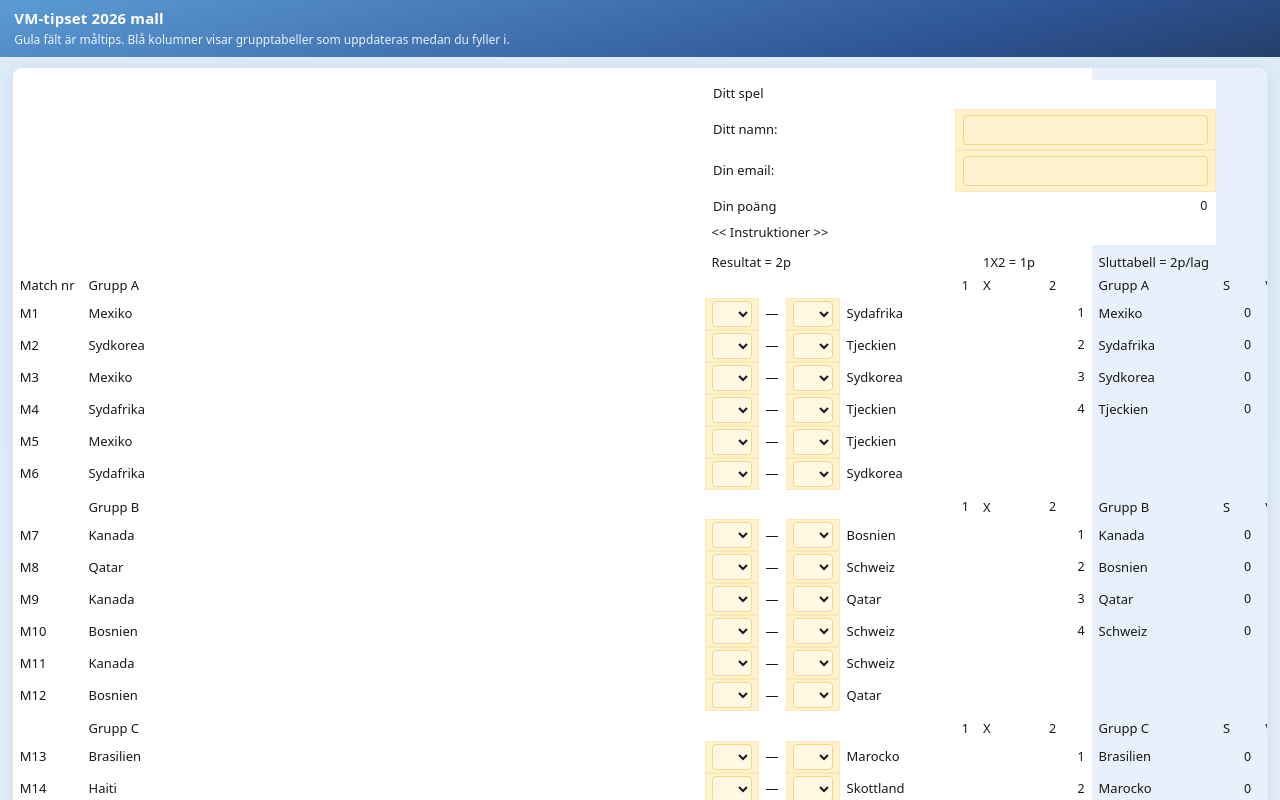
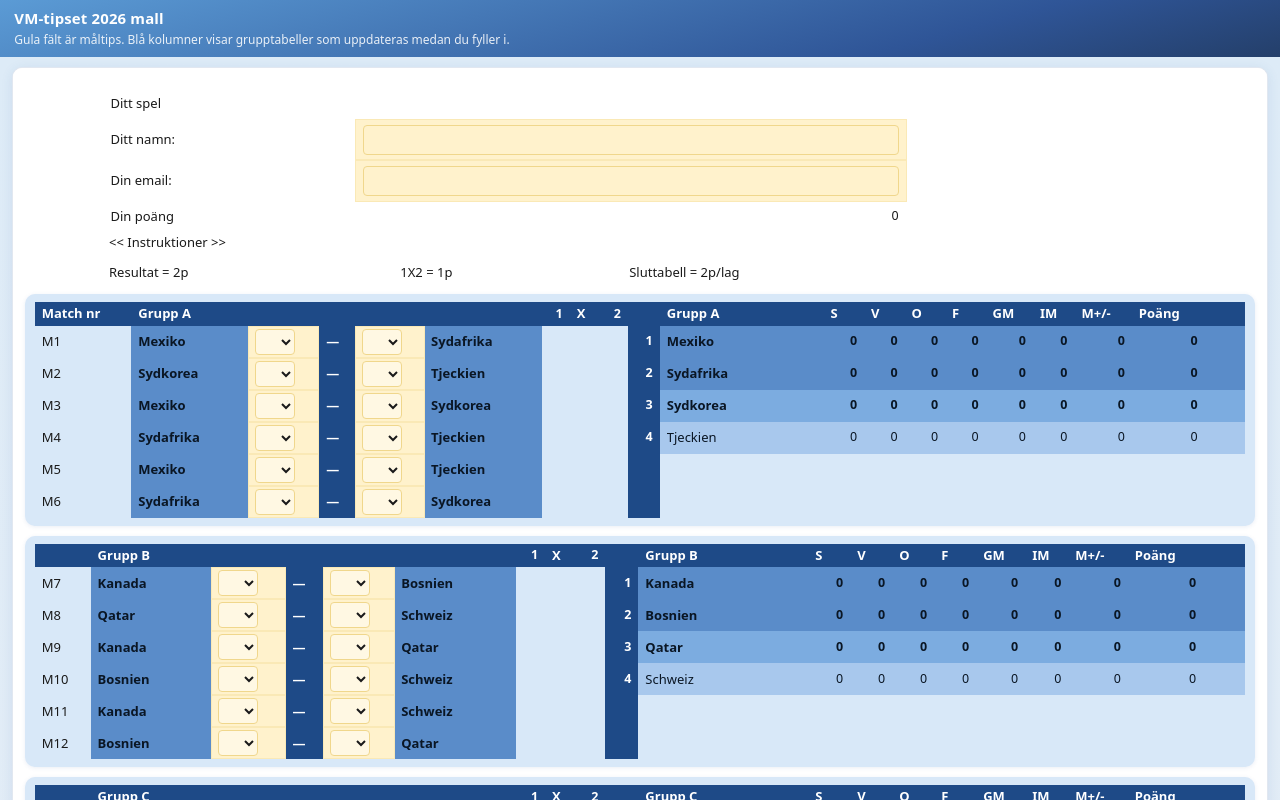
Before and after one commit to estomagordo/vmtipset, a React (Vite) app in the folder frontend/: page / in a window 1280 px wide. Shown: the top 800 px of the page. Built offline with nearby package versions, Linux system fonts and the light colour scheme.

Commit message:
UI getting there a bit more

```diff
--- a/frontend/src/components/SpreadsheetView.tsx
+++ b/frontend/src/components/SpreadsheetView.tsx
@@ -7,15 +7,22 @@ import {
   resolveStandingsCellAtAddress,
   type StandingRow,
 } from '../lib/groupStandings';
-import { GROUP_STAGE_BLOCKS } from '../config/groupStageBlocks';
+import {
+  GROUP_STAGE_BLOCKS,
+  GROUP_STAGE_BLOCK_DATA_ROWS,
+  GROUP_STAGE_FIRST_HEADER_GRID_INDEX,
+  GROUP_STAGE_ROW_STRIDE,
+  groupStageFooterStartGridIndex,
+} from '../config/groupStageBlocks';
 import {
   getScoreSelectValue,
   isScoreDigitListValidation,
   SCORE_OPTION_VALUES,
 } from '../lib/scoreCells';
-import { lettersToColIndex } from '../lib/excelAddress';
 import { translateWorkbookString } from '../i18n/workbookStrings';
 import { isMetaFreeTextCell } from '../lib/metaTextFields';
+import { classifyGroupGridCell, GROUP_TABLE_COL_CLASSES } from '../lib/groupGridStyle';
+import { lettersToColIndex } from '../lib/excelAddress';
 
 export type SpreadsheetViewProps = {
   title: string;
@@ -25,13 +32,17 @@ export type SpreadsheetViewProps = {
   cellByAddress: Map<string, WorkbookCell>;
 };
 
-/** 1-based inclusive column range K–S (standings block in the mall). */
-const STANDINGS_COL_START = lettersToColIndex('K');
-const STANDINGS_COL_END = lettersToColIndex('S');
-
 function normalizeCellAddress(address: string): string {
   return address.trim().toUpperCase().replace(/\$/g, '');
 }
+
+const GROUP_COLGROUP = (
+  <colgroup>
+    {GROUP_TABLE_COL_CLASSES.map((cls, i) => (
+      <col key={i} className={cls} />
+    ))}
+  </colgroup>
+);
 
 type CellBodyProps = {
   address: string;
@@ -172,70 +183,75 @@ function CellBody({
   return null;
 }
 
-export function SpreadsheetView({ title, grid, rowCount, colCount, cellByAddress }: SpreadsheetViewProps) {
-  const { t } = useTranslation('app');
-  const [scoreDrafts, setScoreDrafts] = useState<Record<string, string>>({});
-  const [metaDrafts, setMetaDrafts] = useState<Record<string, string>>({});
+const COL_B = lettersToColIndex('B');
+const COL_E = lettersToColIndex('E');
+const COL_F = lettersToColIndex('F');
+const COL_K = lettersToColIndex('K');
 
-  const onScoreDraft = useCallback((address: string, value: string) => {
-    setScoreDrafts((d) => ({ ...d, [address]: value }));
-  }, []);
+type GroupRowCtx = { blockHeaderExcelRow: number; rowInBlock: number };
 
-  const onMetaDraft = useCallback((normalizedAddress: string, value: string) => {
-    setMetaDrafts((d) => ({ ...d, [normalizedAddress]: value }));
-  }, []);
+type SheetRowProps = {
+  row: GridCell[];
+  rowIndex0: number;
+  groupCtx: GroupRowCtx | null;
+  scoreDrafts: Record<string, string>;
+  metaDrafts: Record<string, string>;
+  onMetaDraft: (normalizedAddress: string, value: string) => void;
+  onScoreDraft: (address: string, value: string) => void;
+  standingTables: Map<string, StandingRow[] | null>;
+};
 
-  const standingTables = useMemo(
-    () => computeGroupStandings(cellByAddress, scoreDrafts),
-    [cellByAddress, scoreDrafts],
-  );
+function SheetRow({
+  row,
+  rowIndex0,
+  groupCtx,
+  scoreDrafts,
+  metaDrafts,
+  onMetaDraft,
+  onScoreDraft,
+  standingTables,
+}: SheetRowProps) {
+  const excelRow = rowIndex0 + 1;
+  const isMetaBlockRow = excelRow < 10;
 
   return (
-    <div className="tipset-shell">
-      <header className="tipset-header">
-        <h1 className="tipset-title">{title}</h1>
-        <p className="tipset-sub">{t('spreadsheet.subtitle')}</p>
-      </header>
-
-      <div className="tipset-scroll">
-        <div className="tipset-table-wrap">
-          <table
-            className="tipset-table"
-            role="grid"
-            aria-label={title}
-            aria-rowcount={rowCount}
-            aria-colcount={colCount}
-          >
-            <tbody>
-              {grid.map((row, rowIndex) => {
-                const excelRow = rowIndex + 1;
-                const isMetaBlockRow = excelRow < 10;
-                return (
-                  <tr
-                    key={rowIndex}
-                    aria-rowindex={excelRow}
-                    className={isMetaBlockRow ? 'tipset-row--meta' : undefined}
-                  >
+    <tr aria-rowindex={excelRow} className={isMetaBlockRow ? 'tipset-row--meta' : undefined}>
       {row.map((cell: GridCell, columnIndex) => {
         if (cell.kind === 'skip') return null;
         const entry = cell.entry;
         const gridCol = columnIndex + 1;
         const addrNorm = normalizeCellAddress(cell.address);
         const isMetaTextField = isMetaFreeTextCell(addrNorm);
-                      const isStandingsColumn =
-                        gridCol >= STANDINGS_COL_START && gridCol <= STANDINGS_COL_END;
         const hasListValidation = entry?.validation?.type === 'list';
         const isFormula = entry?.kind === 'formula';
+
+        const groupMods =
+          groupCtx == null
+            ? []
+            : classifyGroupGridCell(gridCol, excelRow, groupCtx.blockHeaderExcelRow, groupCtx.rowInBlock);
+
+        const isPredTeamCol = Boolean(
+          groupCtx && groupCtx.rowInBlock >= 1 && (gridCol === COL_B || gridCol === COL_F),
+        );
+        const isStatNameCol = Boolean(groupCtx && gridCol === COL_K && groupCtx.rowInBlock >= 1);
+        const awayScorePad = Boolean(groupCtx && gridCol === COL_E);
+        const afterAwayScore = Boolean(groupCtx && gridCol === COL_F);
+
         const className = [
           'tipset-cell',
+          ...groupMods,
           entry?.kind === 'number' || (isFormula && typeof entry?.cached_value === 'number')
             ? 'tipset-align-right'
             : 'tipset-align-left',
-                        isStandingsColumn ? 'tipset-cell--standings' : '',
           hasListValidation || isMetaTextField ? 'tipset-cell--input' : '',
+          isPredTeamCol ? 'tipset-cell--pred-team' : '',
+          isStatNameCol ? 'tipset-cell--stat-name' : '',
+          awayScorePad ? 'tipset-cell--away-score-pad' : '',
+          afterAwayScore ? 'tipset-cell--after-away-score' : '',
         ]
           .filter(Boolean)
           .join(' ');
+
         return (
           <td
             key={cell.address}
@@ -259,9 +275,112 @@ export function SpreadsheetView({ title, grid, rowCount, colCount, cellByAddress
       })}
     </tr>
   );
-              })}
+}
+
+export function SpreadsheetView({ title, grid, rowCount, colCount, cellByAddress }: SpreadsheetViewProps) {
+  const { t } = useTranslation('app');
+  const [scoreDrafts, setScoreDrafts] = useState<Record<string, string>>({});
+  const [metaDrafts, setMetaDrafts] = useState<Record<string, string>>({});
+
+  const onScoreDraft = useCallback((address: string, value: string) => {
+    setScoreDrafts((d) => ({ ...d, [address]: value }));
+  }, []);
+
+  const onMetaDraft = useCallback((normalizedAddress: string, value: string) => {
+    setMetaDrafts((d) => ({ ...d, [normalizedAddress]: value }));
+  }, []);
+
+  const standingTables = useMemo(
+    () => computeGroupStandings(cellByAddress, scoreDrafts),
+    [cellByAddress, scoreDrafts],
+  );
+
+  const preambleRows = grid.slice(0, GROUP_STAGE_FIRST_HEADER_GRID_INDEX);
+  const footerStart = groupStageFooterStartGridIndex();
+  const footerRows = footerStart < grid.length ? grid.slice(footerStart) : [];
+
+  const sharedRowProps = {
+    scoreDrafts,
+    metaDrafts,
+    onMetaDraft,
+    onScoreDraft,
+    standingTables,
+  };
+
+  return (
+    <div className="tipset-shell">
+      <header className="tipset-header">
+        <h1 className="tipset-title">{title}</h1>
+        <p className="tipset-sub">{t('spreadsheet.subtitle')}</p>
+      </header>
+
+      <div className="tipset-scroll">
+        <div className="tipset-table-wrap">
+          <div className="tipset-stack">
+            <table
+              className="tipset-table tipset-table--plain"
+              role="grid"
+              aria-label={title}
+              aria-rowcount={rowCount}
+              aria-colcount={colCount}
+            >
+              <tbody>
+                {preambleRows.map((row, i) => (
+                  <SheetRow
+                    key={i}
+                    row={row}
+                    rowIndex0={i}
+                    groupCtx={null}
+                    {...sharedRowProps}
+                  />
+                ))}
               </tbody>
             </table>
+
+            {GROUP_STAGE_BLOCKS.map((block, gIdx) => {
+              const from = GROUP_STAGE_FIRST_HEADER_GRID_INDEX + gIdx * GROUP_STAGE_ROW_STRIDE;
+              const blockRows = grid.slice(from, from + GROUP_STAGE_BLOCK_DATA_ROWS);
+              const blockHeaderExcelRow = block.startRow - 1;
+              return (
+                <section
+                  key={block.id}
+                  className="tipset-group-card"
+                  aria-label={block.id}
+                >
+                  <table className="tipset-table" role="grid">
+                    {GROUP_COLGROUP}
+                    <tbody>
+                      {blockRows.map((row, i) => (
+                        <SheetRow
+                          key={from + i}
+                          row={row}
+                          rowIndex0={from + i}
+                          groupCtx={{ blockHeaderExcelRow, rowInBlock: i }}
+                          {...sharedRowProps}
+                        />
+                      ))}
+                    </tbody>
+                  </table>
+                </section>
+              );
+            })}
+
+            {footerRows.length > 0 && (
+              <table className="tipset-table tipset-table--plain tipset-footer-table" role="grid">
+                <tbody>
+                  {footerRows.map((row, i) => (
+                    <SheetRow
+                      key={footerStart + i}
+                      row={row}
+                      rowIndex0={footerStart + i}
+                      groupCtx={null}
+                      {...sharedRowProps}
+                    />
+                  ))}
+                </tbody>
+              </table>
+            )}
+          </div>
         </div>
       </div>
     </div>
--- a/frontend/src/index.css
+++ b/frontend/src/index.css
@@ -12,6 +12,14 @@
   --tipset-text: #1a1a1a;
   --tipset-text-muted: #4a5568;
   --tipset-focus: #2f5597;
+
+  /* Group-stage cards — tier fills must read clearly on the card tint */
+  --tipset-group-card-bg: #d8e8f8;
+  --tipset-group-header-bg: #1e4a87;
+  --tipset-group-header-fg: #ffffff;
+  --tipset-group-t2-bg: #5a8cc9;
+  --tipset-group-t3-bg: #7cace0;
+  --tipset-group-t4-bg: #a8c8ed;
 
   --tipset-font: system-ui, -apple-system, 'Segoe UI', Roboto, 'Helvetica Neue', Arial, sans-serif;
 }
@@ -100,6 +108,14 @@ body {
   box-shadow: 0 2px 12px rgba(47, 85, 151, 0.1);
   border: 1px solid rgba(47, 85, 151, 0.14);
   overflow-x: auto;
+  padding: 0;
+}
+
+.tipset-stack {
+  display: flex;
+  flex-direction: column;
+  gap: 10px;
+  padding: 10px 12px 14px;
 }
 
 .tipset-table {
@@ -109,6 +125,138 @@ body {
   width: auto;
   background: var(--tipset-surface);
   margin: 0;
+}
+
+.tipset-table--plain {
+  width: 100%;
+}
+
+.tipset-footer-table {
+  margin-top: 2px;
+}
+
+.tipset-group-card {
+  background: var(--tipset-group-card-bg);
+  border-radius: 10px;
+  padding: 8px 10px;
+  box-shadow: 0 1px 4px rgba(45, 90, 160, 0.1);
+}
+
+.tipset-group-card .tipset-table {
+  width: 100%;
+  table-layout: auto;
+  border-collapse: collapse;
+  background: transparent;
+}
+
+/* Default cell in card: show card tint; tier / header classes override below. */
+.tipset-group-card .tipset-cell {
+  background: transparent;
+}
+
+.tipset-group-card .tipset-cell--input {
+  background: var(--tipset-input-bg);
+  box-shadow: inset 0 0 0 1px rgba(240, 215, 140, 0.35);
+}
+
+.tipset-col--match {
+  width: 2.75rem;
+}
+/* Home / away names in prediction row — keep narrow; text ellipsizes */
+.tipset-col--pred-team {
+  width: 6.75rem;
+  max-width: 7.5rem;
+}
+.tipset-col--score {
+  width: 2.5rem;
+}
+.tipset-col--sep {
+  width: 1.1rem;
+}
+.tipset-col--x {
+  width: 1.5rem;
+}
+.tipset-col--idx {
+  width: 1.85rem;
+}
+/* Standings: team column needs more room than numeric cols */
+.tipset-col--stat-team {
+  width: 9.5rem;
+  min-width: 8rem;
+}
+.tipset-col--stat {
+  width: 2.35rem;
+  min-width: 2rem;
+}
+
+.tipset-group-card .tipset-cell--pred-team {
+  max-width: 7.5rem;
+  padding-right: 0.2rem;
+}
+
+.tipset-group-card .tipset-cell--pred-team .tipset-cell-text {
+  overflow: hidden;
+  text-overflow: ellipsis;
+}
+
+/* Space between away goals (E) and away team (F) */
+.tipset-group-card .tipset-cell--away-score-pad {
+  padding-right: 0.45rem;
+}
+
+/* Gap between away score (E) and away team (F) */
+.tipset-group-card .tipset-cell--after-away-score {
+  padding-left: 0.45rem;
+}
+
+.tipset-group-card .tipset-cell--stat-name {
+  min-width: 8rem;
+  padding-right: 0.35rem;
+}
+
+.tipset-group-card .tipset-cell--stat-name .tipset-cell-text {
+  overflow: hidden;
+  text-overflow: ellipsis;
+}
+
+.tipset-group-card .tipset-cell--grp-h {
+  max-width: none;
+}
+
+/* Must beat .tipset-group-card .tipset-cell and .tipset-cell defaults (same specificity, order + intent). */
+.tipset-group-card .tipset-cell--grp-h,
+.tipset-group-card .tipset-cell--grp-dj {
+  background: var(--tipset-group-header-bg);
+  color: var(--tipset-group-header-fg);
+  font-weight: 650;
+}
+
+.tipset-group-card .tipset-cell--grp-dj {
+  font-weight: 600;
+}
+
+.tipset-group-card .tipset-cell--grp-t2 {
+  background: var(--tipset-group-t2-bg);
+  color: #0a1624;
+  font-weight: 600;
+}
+
+.tipset-group-card .tipset-cell--grp-t3 {
+  background: var(--tipset-group-t3-bg);
+  color: #0a1624;
+  font-weight: 550;
+}
+
+.tipset-group-card .tipset-cell--grp-t4 {
+  background: var(--tipset-group-t4-bg);
+  color: #0a1624;
+}
+
+.tipset-group-card .tipset-cell--grp-h .tipset-cell-text,
+.tipset-group-card .tipset-cell--grp-h .tipset-cell-num,
+.tipset-group-card .tipset-cell--grp-dj .tipset-cell-text,
+.tipset-group-card .tipset-cell--grp-dj .tipset-cell-num {
+  color: var(--tipset-group-header-fg);
 }
 
 .tipset-cell {
@@ -127,14 +275,6 @@ body {
 
 .tipset-row--meta .tipset-cell.tipset-align-left {
   text-align: left;
-}
-
-.tipset-cell--standings {
-  background: var(--tipset-blue-row);
-}
-
-.tipset-cell--standings.tipset-cell--input {
-  background: var(--tipset-input-bg);
 }
 
 .tipset-cell--input {
--- /dev/null
+++ b/frontend/src/lib/groupGridStyle.ts
@@ -0,0 +1,64 @@
+import { lettersToColIndex } from './excelAddress';
+
+const COL_D = lettersToColIndex('D');
+const COL_J = lettersToColIndex('J');
+const COL_B = lettersToColIndex('B');
+const COL_F = lettersToColIndex('F');
+const COL_K = lettersToColIndex('K');
+const COL_T = lettersToColIndex('T');
+
+/** Visual weight classes for cells inside a group-stage card (see index.css). */
+export function classifyGroupGridCell(
+  gridCol: number,
+  excelRow: number,
+  blockHeaderExcelRow: number,
+  rowInBlock: number,
+): string[] {
+  const tier: string[] = [];
+
+  if (rowInBlock === 0) {
+    tier.push('tipset-cell--grp-h');
+    return tier;
+  }
+
+  if (gridCol === COL_D || gridCol === COL_J) {
+    tier.push('tipset-cell--grp-dj');
+    return tier;
+  }
+
+  const fixtureFirstExcelRow = blockHeaderExcelRow + 1;
+  const rank =
+    excelRow >= fixtureFirstExcelRow && excelRow <= fixtureFirstExcelRow + 3
+      ? excelRow - fixtureFirstExcelRow
+      : -1;
+  const inStatsBand = gridCol >= COL_K && gridCol <= COL_T;
+
+  if (inStatsBand && rank >= 0) {
+    if (rank <= 1) tier.push('tipset-cell--grp-t2');
+    else if (rank === 2) tier.push('tipset-cell--grp-t3');
+    else tier.push('tipset-cell--grp-t4');
+    return tier;
+  }
+
+  if (rowInBlock >= 1 && (gridCol === COL_B || gridCol === COL_F)) {
+    tier.push('tipset-cell--grp-t2');
+  }
+
+  return tier;
+}
+
+/** Column width hints for compact match / prediction layout (A–T). */
+export const GROUP_TABLE_COL_CLASSES: readonly string[] = [
+  'tipset-col--match',
+  'tipset-col--pred-team',
+  'tipset-col--score',
+  'tipset-col--sep',
+  'tipset-col--score',
+  'tipset-col--pred-team',
+  'tipset-col--x',
+  'tipset-col--x',
+  'tipset-col--x',
+  'tipset-col--idx',
+  'tipset-col--stat-team',
+  ...Array.from({ length: 9 }, () => 'tipset-col--stat'),
+] as const;
```
Also changed, not shown: frontend/src/config/groupStageBlocks.ts (+31 -0 lines). Lines whose indentation alone changed are shown as unchanged.
